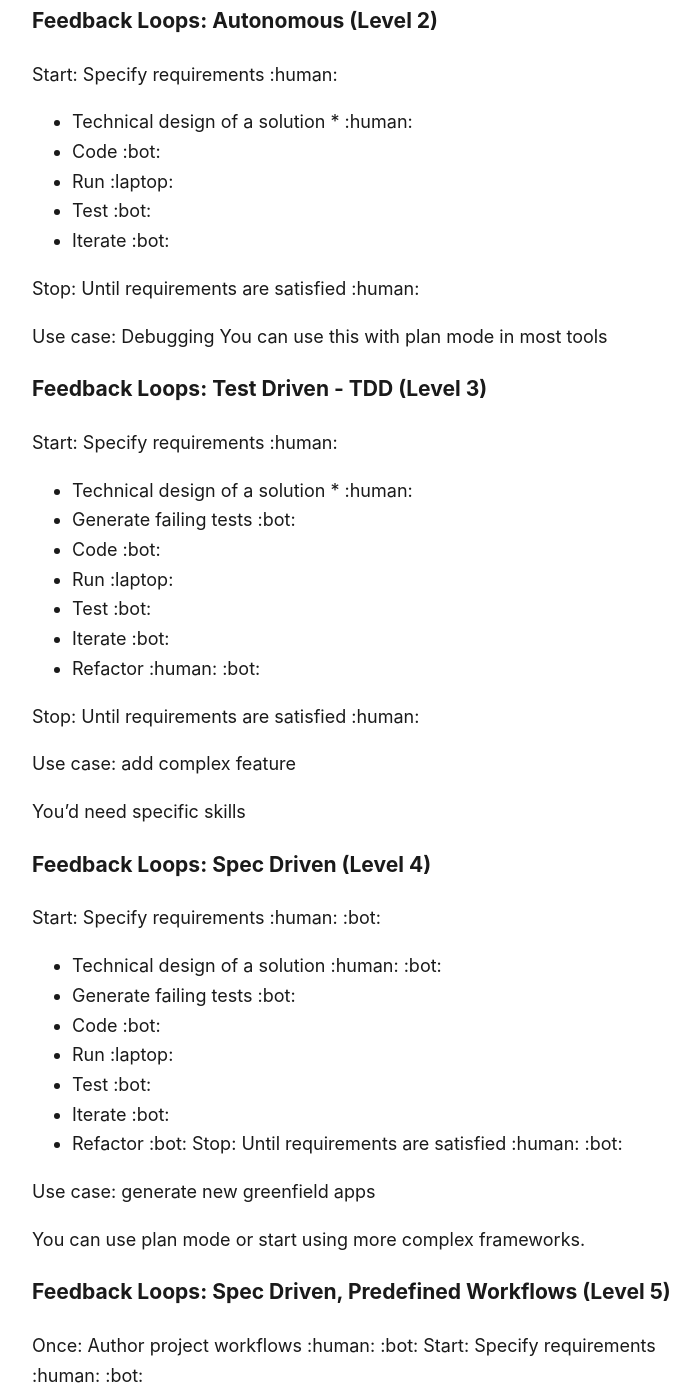
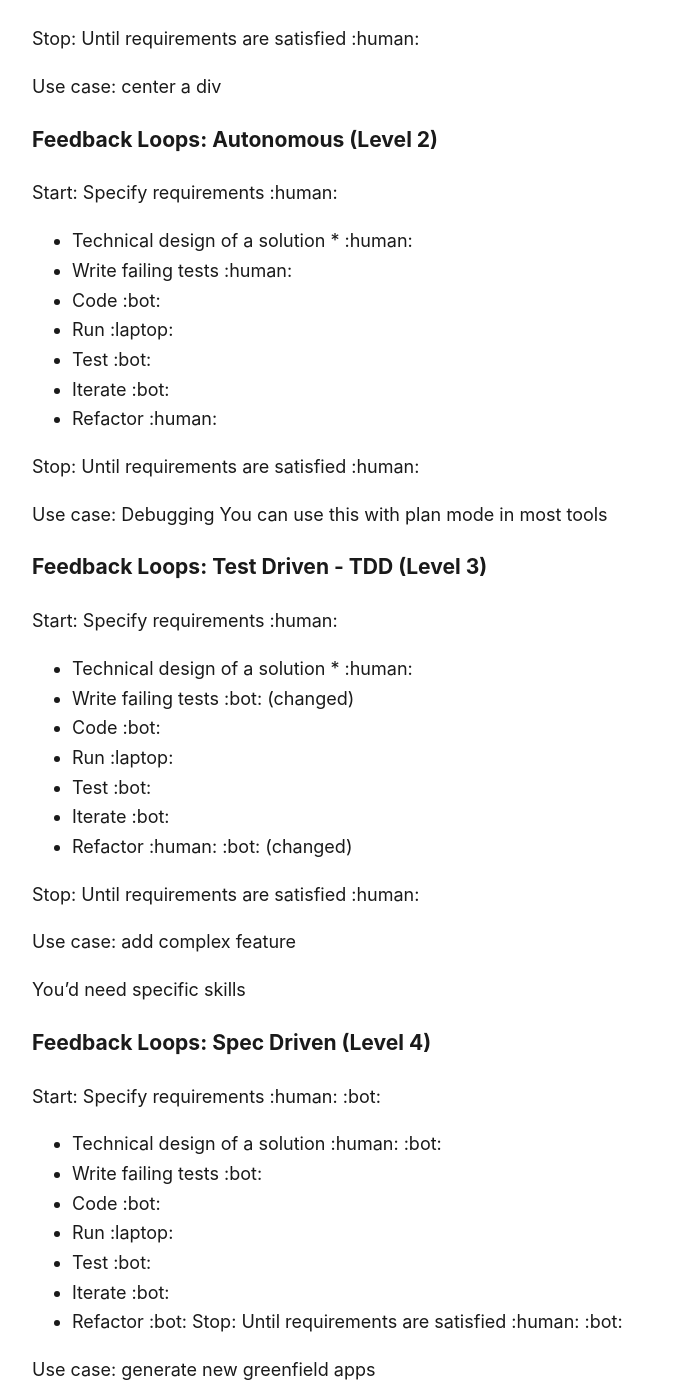
Before and after one commit to galileopy/blog, a Jekyll site: the page built from presentations/ai-assisted-coding-intro/outline.md, in a window 1280 px wide and 1400 px high, scrolled down 2260 px. Shown: the whole window, without its empty margins (268-968 px from the left). Built offline with Jekyll 4.4.1, drawn with Linux system fonts in a browser that asks for light colours; our own code applies the rules of GitHub Pages for plain Markdown files; some of the changed text lies outside the part shown.

Commit message:
feat(presentations): start the loop stack with manual TDD steps

```diff
--- a/presentations/ai-assisted-coding-intro/outline.md
+++ b/presentations/ai-assisted-coding-intro/outline.md
@@ -46,10 +46,12 @@
 ### Feedback Loops: Traditional (Level 0)
 Start: Specify requirements :human:
 - Technical design of a solution * :human:
+- Write failing tests :human:
 - Code :human:
 - Run :laptop:
 - Test :human:
 - Iterate :human:
+- Refactor :human:
 
 Stop: Until requirements are satisfied :human:
 
@@ -58,10 +60,12 @@
 ### Feedback Loops: AI Assisted Coding (Level 1)
 Start: Specify requirements :human:
 - Technical design of a solution * :human:
+- Write failing tests :human:
 - Code :bot:
 - Run :laptop:
 - Test :human:
 - Iterate :human:
+- Refactor :human:
 
 Stop: Until requirements are satisfied :human:
 
@@ -70,10 +74,12 @@
 ### Feedback Loops: Autonomous (Level 2)
 Start: Specify requirements :human:
 - Technical design of a solution * :human:
+- Write failing tests :human:
 - Code :bot:
 - Run :laptop:
 - Test :bot:
 - Iterate :bot:
+- Refactor :human:
 
 Stop: Until requirements are satisfied :human:
 
@@ -83,12 +89,12 @@
 ### Feedback Loops: Test Driven - TDD (Level 3)
 Start: Specify requirements :human:
 - Technical design of a solution * :human:
-- Generate failing tests :bot:
+- Write failing tests :bot: (changed)
 - Code :bot:
 - Run :laptop:
 - Test :bot:
 - Iterate :bot:
-- Refactor :human: :bot:
+- Refactor :human: :bot: (changed)
 
 Stop: Until requirements are satisfied :human:
 
@@ -99,7 +105,7 @@
 ### Feedback Loops: Spec Driven (Level 4)
 Start: Specify requirements :human: :bot:
 - Technical design of a solution :human: :bot:
-- Generate failing tests :bot:
+- Write failing tests :bot:
 - Code :bot:
 - Run :laptop:
 - Test :bot:
@@ -115,7 +121,7 @@
 Once: Author project workflows :human: :bot:
 Start: Specify requirements :human: :bot:
 - Technical design of a solution :human: :bot:
-- Generate failing tests :bot:
+- Write failing tests :bot:
 - Code :bot:
 - Run :laptop:
 - Test :bot:
```
Also changed, not shown: presentations/ai-assisted-coding-intro/index.html (+10 -10 lines), presentations/ai-assisted-coding-intro/assets/loops/loop-01-traditional.svg, presentations/ai-assisted-coding-intro/assets/loops/loop-02-ai.svg, presentations/ai-assisted-coding-intro/assets/loops/loop-03-autonomous.svg, presentations/ai-assisted-coding-intro/assets/loops/loop-04-tdd.svg, 2 other files.
